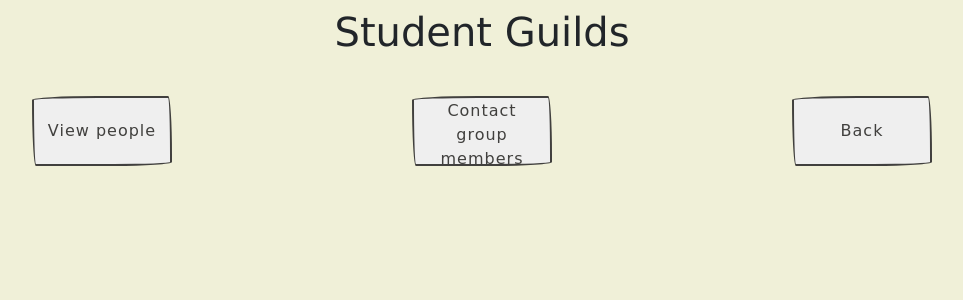
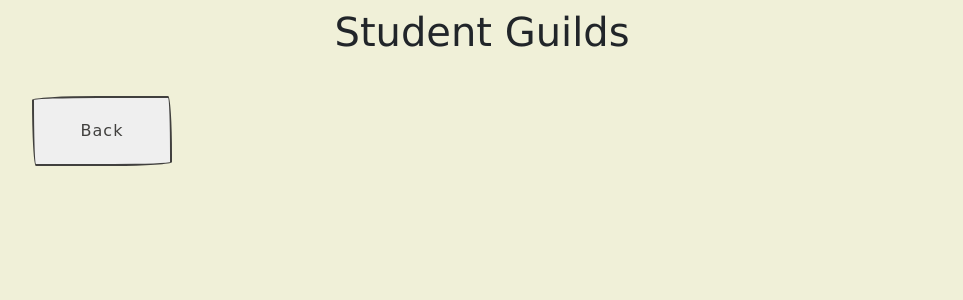
Before and after one commit to CS329EProject0/Projects3-4, a Django app: page /guild/ in a window 1280 px wide. Shown: the part 56-356 px from the top of the page, without its empty margins (158-1121 px from the left). Run offline with Django 3.2, Linux system fonts and the light colour scheme; some libraries are stand-ins or nearby versions.

Commit message:
removed buttons in Guild

```diff
--- a/whiteboard/templates/Guild.html
+++ b/whiteboard/templates/Guild.html
@@ -22,13 +22,6 @@
 
 	<div class="row" style="text-align: center;">
 		<div class="col-md-4 col-sm-4">
-			<button class="button">View people</button>
-		</div>
-		<div class="col-md-4 col-sm-4">
-			<button class="button">Contact group members</button>
-		</div>
-
-		<div class="col-md-4 col-sm-4">
 			<button class="button" onclick="location.href={% url 'student_home'%}">Back</button>
 		</div>
 	</div>
```
